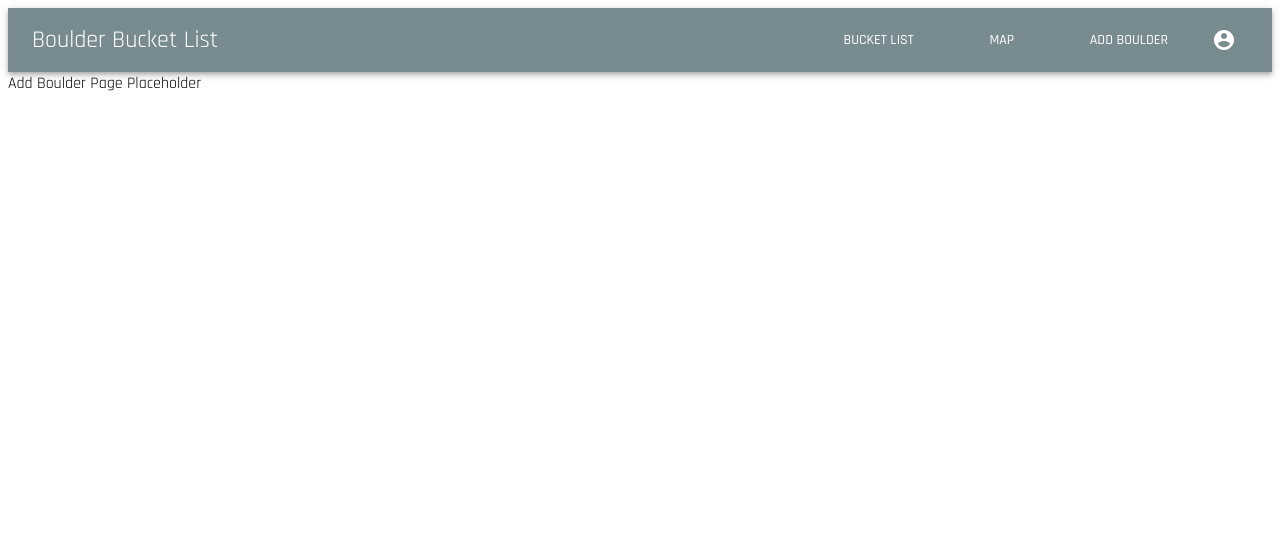
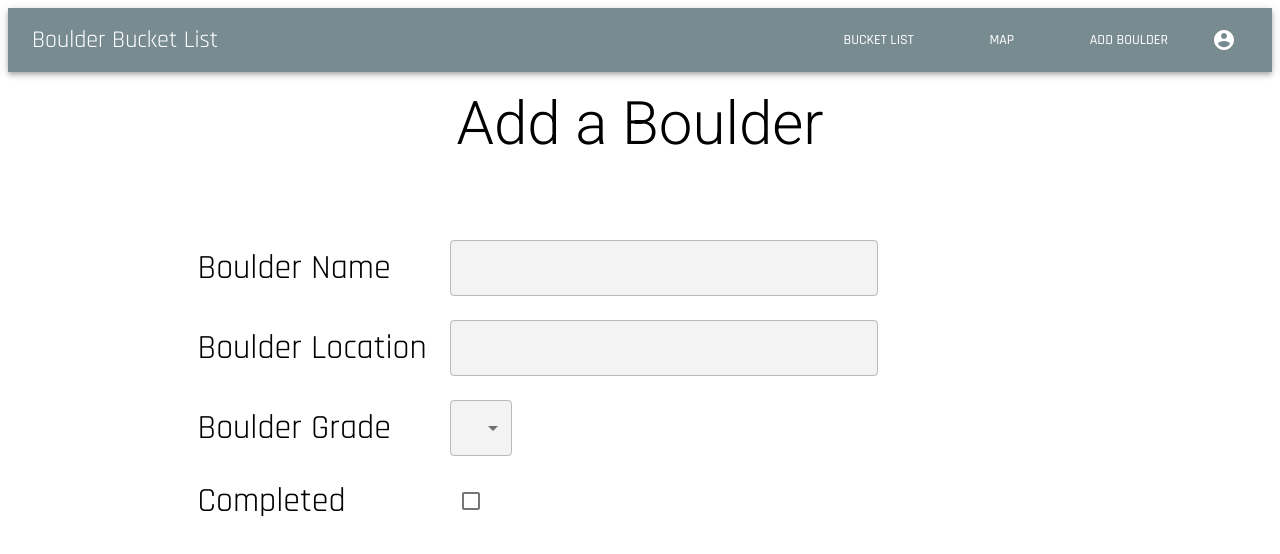
Before and after one commit to j97b/boulder-bucket-list-ui, a React (Create React App) app: page /addBoulder in a window 1280 px wide. Shown: the top 554 px of the page. Built offline with nearby package versions, Linux system fonts and the light colour scheme.

Commit message:
adding form element variants

```diff
--- a/package.json
+++ b/package.json
@@ -9,6 +9,7 @@
     "@testing-library/react": "^11.1.0",
     "@testing-library/user-event": "^12.1.10",
     "axios": "^0.21.0",
+    "prop-types": "^15.7.2",
     "react": "^17.0.1",
     "react-dom": "^17.0.1",
     "react-router-dom": "^5.2.0",
--- /dev/null
+++ b/src/components/formElement/FormElement.jsx
@@ -0,0 +1,75 @@
+import React from "react";
+import {
+  TextField,
+  Typography,
+  Box,
+  Checkbox,
+  Select,
+  MenuItem,
+} from "@material-ui/core";
+
+import styles from "./styles.js";
+import grades from "../../utils/grades";
+
+const FormElement = (props) => {
+  const classes = styles();
+
+  const variantSwitch = (variant) => {
+    switch (variant) {
+      case "text":
+        return (
+          <TextField
+            name={props.name}
+            variant="outlined"
+            onChange={props.handleChange}
+            value={props.value}
+          />
+        );
+      case "dropdown":
+        return (
+          <Select
+            name={props.name}
+            variant="outlined"
+            onChange={props.handleChange}
+            value={grades[props.value]}
+            className={classes.select}
+          >
+            {grades.map((value, key) => {
+              return (
+                <MenuItem key={key} value={key}>
+                  {value}
+                </MenuItem>
+              );
+            })}
+          </Select>
+        );
+      case "toggle":
+        return (
+          <Checkbox
+            name={props.name}
+            onChange={props.handleChange}
+            checked={props.value}
+          />
+        );
+      case "date":
+        return <Typography>Date goes here</Typography>;
+      default:
+        return (
+          <TextField
+            name={props.name}
+            variant="outlined"
+            onChange={props.handleChange}
+          />
+        );
+    }
+  };
+
+  return (
+    <Box className={classes.root}>
+      <Typography variant="h4">{props.label}</Typography>
+      {variantSwitch(props.variant)}
+    </Box>
+  );
+};
+
+export default FormElement;
--- /dev/null
+++ b/src/components/formElement/styles.js
@@ -0,0 +1,24 @@
+const { makeStyles } = require("@material-ui/core");
+
+const styles = makeStyles((theme) => ({
+  root: {
+    display: "flex",
+    alignItems: "center",
+    marginBottom: theme.spacing(3),
+    "& h4": {
+      marginLeft: "15%",
+      width: "20%",
+    },
+    "& input": {
+      width: "400px",
+      backgroundColor: "#F3F3F3",
+      borderRadius: "inherit",
+    },
+  },
+  select: {
+    borderRadius: theme.shape.borderRadius,
+    backgroundColor: "#F3F3F3",
+  },
+}));
+
+export default styles;
--- a/src/pages/addBoulder/AddBoulder.jsx
+++ b/src/pages/addBoulder/AddBoulder.jsx
@@ -1,10 +1,85 @@
-import React from 'react';
-import { Typography } from '@material-ui/core';
+import React from "react";
+import PropTypes from "prop-types";
+import { Typography, withStyles } from "@material-ui/core";
 
-const AddBoulder = () => {
+import styles from "./styles";
+import FormElement from "../../components/formElement/FormElement";
+
+class AddBoulder extends React.Component {
+  constructor(props) {
+    super(props);
+    this.state = {
+      name: "",
+      locationName: "",
+      grade: "",
+      completed: false,
+      completionDate: "",
+    };
+  }
+
+  handleTextChange = (e) => {
+    this.setState({
+      ...this.state,
+      [e.target.name]: e.target.value,
+    });
+  };
+
+  handleToggle = (e) => {
+    this.setState({
+      ...this.state,
+      [e.target.name]: e.target.checked,
+    });
+  };
+
+  render() {
+    const { classes } = this.props;
     return (
-        <Typography>Add Boulder Page Placeholder</Typography>
+      <>
+        <Typography variant="h2" className={classes.heading}>
+          Add a Boulder
+        </Typography>
+        <FormElement
+          label="Boulder Name"
+          name="name"
+          value={this.state.name}
+          handleChange={this.handleTextChange}
+        />
+        <FormElement
+          label="Boulder Location"
+          name="locationName"
+          value={this.state.locationName}
+          handleChange={this.handleTextChange}
+        />
+        <FormElement
+          label="Boulder Grade"
+          name="grade"
+          value={this.state.grade}
+          handleChange={this.handleTextChange}
+          variant="dropdown"
+        />
+        <FormElement
+          label="Completed"
+          name="completed"
+          value={this.state.completed}
+          handleChange={this.handleToggle}
+          variant="toggle"
+        />
+        {this.state.completed ? (
+          <FormElement
+            label="Completion Date"
+            name="completionDate"
+            value={this.state.completionDate}
+            handleChange={this.handleTextChange}
+            variant="date"
+          />
+        ) : null}
+      </>
     );
+  }
+}
+
+AddBoulder.propTypes = {
+  classes: PropTypes.object.isRequired,
 };
 
-export default AddBoulder;
+export default withStyles(styles)(AddBoulder);
--- /dev/null
+++ b/src/pages/addBoulder/styles.js
@@ -0,0 +1,8 @@
+const styles = (theme) => ({
+  heading: {
+    textAlign: "center",
+    margin: `${theme.spacing(2)} auto ${theme.spacing(10)} auto`,
+  },
+});
+
+export default styles;
```
